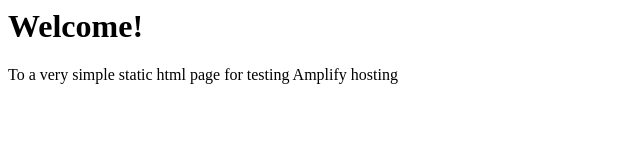
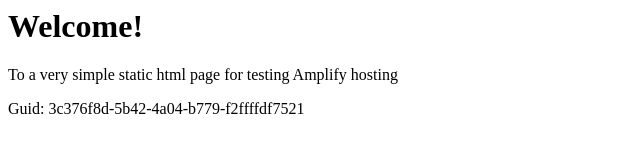
Before and after one commit to aws-aemilia-syd/Github-PR-Commit-Integration-Test-DoNotTouch-Gith-OKSLNVO2-v1-prod-ap-southeast-2, a website: page src/index.html in a window 1280 px wide. Shown: the whole page, without its empty margins (0-640 px from the left). Drawn offline with Linux system fonts and the light colour scheme.

Commit message:
commit from integ tests

```diff
--- a/src/index.html
+++ b/src/index.html
@@ -1,3 +1,5 @@
+
+
 <html lang="en">
 
 <head>
@@ -10,6 +12,6 @@
 <body>
     <h1>Welcome!</h1>
     <p>To a very simple static html page for testing Amplify hosting</p>
-</body>
+    <p>Guid: 3c376f8d-5b42-4a04-b779-f2ffffdf7521</p></body>
 
 </html>
```
